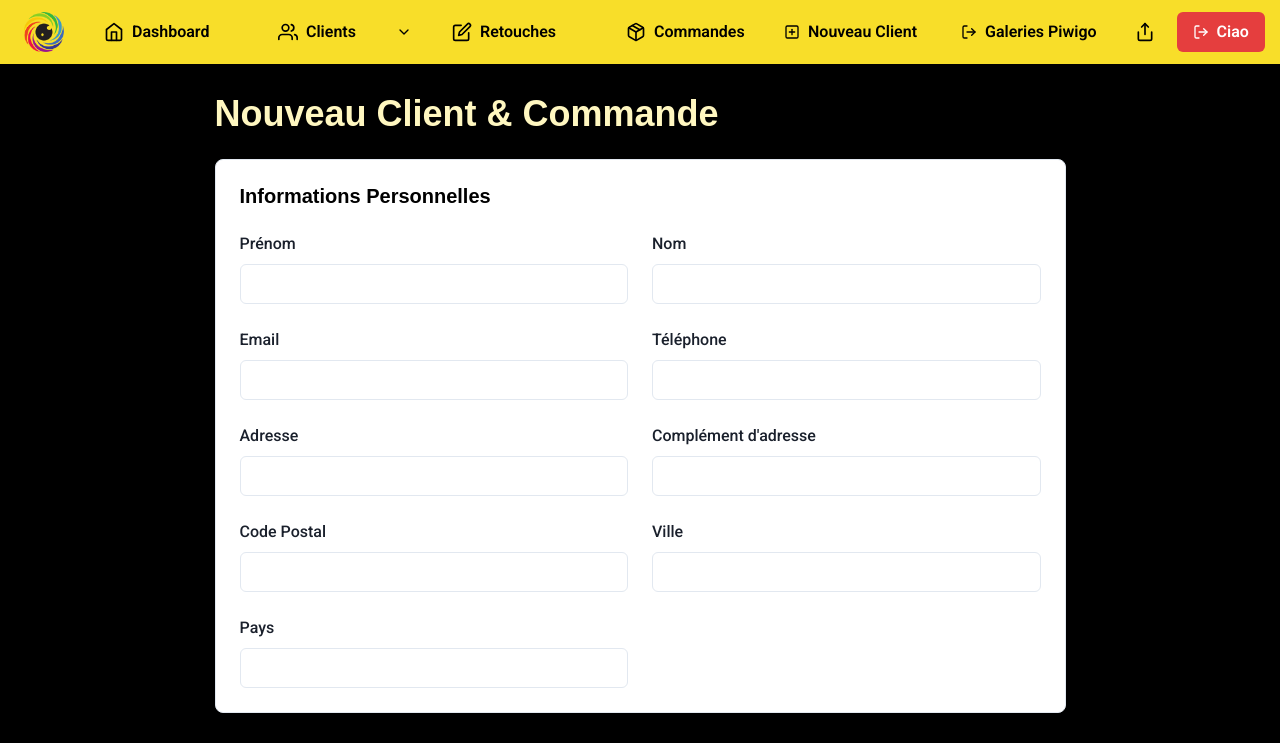
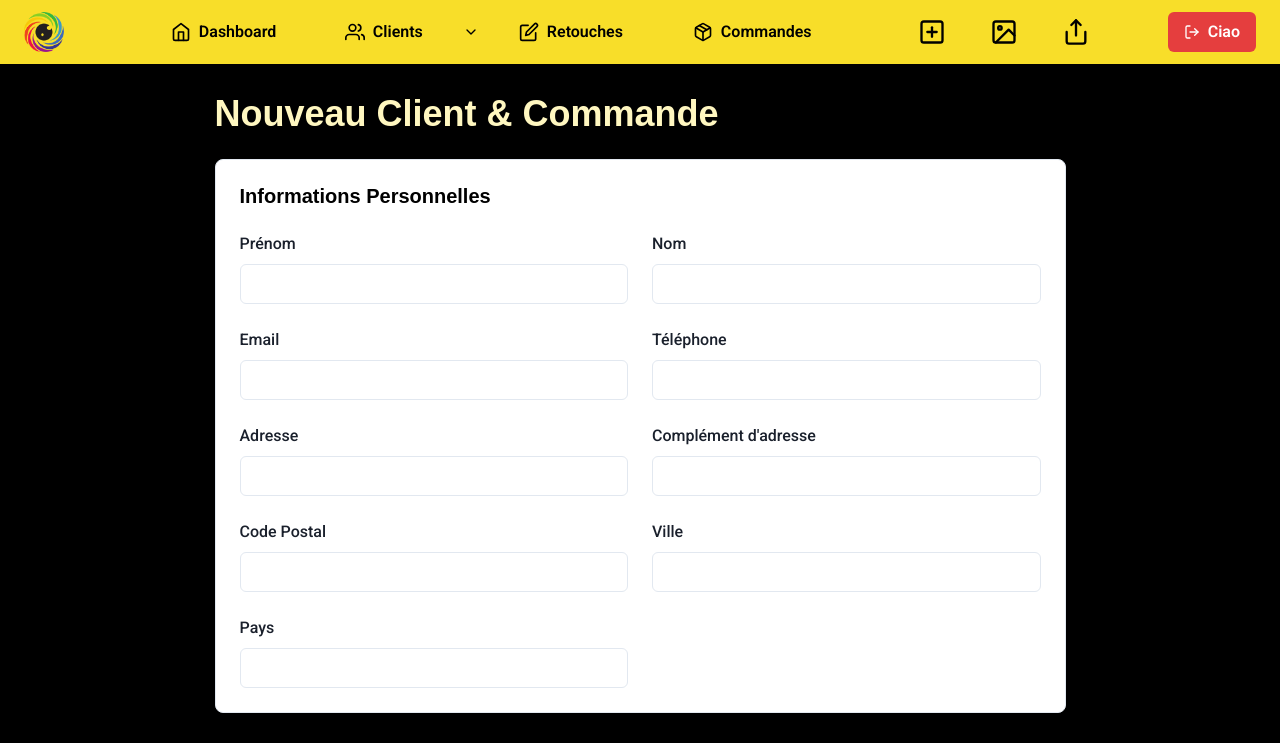
Before and after one commit to mehdiabakri/App-Iris-Gestion-MonoR, a React (Vite) app in the folder Iris-Gestion-Front/: page /clients/new in a window 1280 px wide. Shown: the top 743 px of the page. Built offline with nearby package versions, Linux system fonts and the light colour scheme; no server answers; sample sign-in values are in the browser's storage; a web font is replaced by a local one.

Commit message:
fix: correction probleme de compte des blocs sut homePage + quelques modif design

```diff
--- a/Iris-Gestion-Front/src/components/design/Topbar.tsx
+++ b/Iris-Gestion-Front/src/components/design/Topbar.tsx
@@ -32,13 +32,14 @@ import {
   FiPlusSquare,
   FiChevronDown,
   FiShare,
+  FiImage,
 } from "react-icons/fi";
 import { useRef, useEffect } from "react";
 import { FaUserPlus } from "react-icons/fa6";
 import { HamburgerIcon } from "@chakra-ui/icons";
 import ExportDateModal from "../modals/ExportDateModal";
 
-import logoSrc from '../../assets/logo-Iris-Gestion.png';
+import logoSrc from "../../assets/logo-Iris-Gestion.png";
 
 export default function Topbar() {
   const clients = useDisclosure();
@@ -275,35 +276,36 @@ export default function Topbar() {
             <NavItem icon={FiPackage} label="Commandes" to="/commandes" />
           </HStack>
 
-          <HStack spacing={3} display={{ base: "none", tablet: "flex" }}>
+          <HStack spacing={1} display={{ base: "none", tablet: "flex" }}>
+            <Tooltip label="Ajouter un client" placement="bottom">
             <Button
+              aria-label="Ajouter un client"
               as={RouterLink}
               to="/clients/new"
-              leftIcon={<FiPlusSquare />}
+              leftIcon={<FiPlusSquare fontSize="28px" />}
               variant="ghost"
               color="brand.700"
               _hover={{ bg: "whiteAlpha.200" }}
-            >
-              Nouveau Client
-            </Button>
+            ></Button>
+            </Tooltip>
+            <Tooltip label="Voir les galeries" placement="bottom">
               <Button
+                aria-label="Voir les galeries"
                 as={RouterLink}
                 to="https://www.galeries.mehdiabakri.fr/admin.php?page=albums"
-              leftIcon={<FiLogOut />}
+                leftIcon={<FiImage fontSize="28px" />}
                 variant="ghost"
                 color="brand.700"
                 _hover={{ bg: "whiteAlpha.200" }}
                 target="_blank"
                 rel="noopener noreferrer"
-            >
-              Galeries Piwigo
-            </Button>
+              ></Button>
+            </Tooltip>
             <Tooltip label="Exporter les données" placement="bottom">
-              <IconButton
+              <Button
                 aria-label="Exporter les données"
-                icon={<FiShare />}
+                leftIcon={<FiShare fontSize="28px" />}
                 onClick={handleExportClick}
-                isRound={true}
                 variant="ghost"
                 color="brand.700"
                 fontSize="xl"
@@ -315,6 +317,7 @@ export default function Topbar() {
               leftIcon={<FiLogOut />}
               colorScheme="red"
               variant="solid"
+              ml={50}
             >
               Ciao
             </Button>
@@ -328,7 +331,6 @@ export default function Topbar() {
             variant="ghost"
             color="brand.700"
           />
-
         </Flex>
       </Box>
       <ExportDateModal
@@ -342,7 +344,12 @@ export default function Topbar() {
           <DrawerBody mt={8}>
             {/* On recrée la navigation ici, verticalement */}
             <VStack align="stretch" spacing={4}>
-              <NavItem icon={FiHome} label="Dashboard" to="/" onClick={onClose} />
+              <NavItem
+                icon={FiHome}
+                label="Dashboard"
+                to="/"
+                onClick={onClose}
+              />
 
               {/* Menu Clients dans le drawer */}
               <NavItem
@@ -371,8 +378,18 @@ export default function Topbar() {
                 </VStack>
               </Collapse>
 
-              <NavItem icon={FiEdit} label="Retouches" to="/retouches" onClick={onClose} />
-              <NavItem icon={FiPackage} label="Commandes" to="/commandes" onClick={onClose} />
+              <NavItem
+                icon={FiEdit}
+                label="Retouches"
+                to="/retouches"
+                onClick={onClose}
+              />
+              <NavItem
+                icon={FiPackage}
+                label="Commandes"
+                to="/commandes"
+                onClick={onClose}
+              />
 
               <Button
                 as={RouterLink}
@@ -384,7 +401,6 @@ export default function Topbar() {
               >
                 Nouveau Client
               </Button>
-
             </VStack>
           </DrawerBody>
         </DrawerContent>
--- a/Iris-Gestion-Front/src/components/forms/ProductConfigurationField.tsx
+++ b/Iris-Gestion-Front/src/components/forms/ProductConfigurationField.tsx
@@ -73,7 +73,7 @@ const ProductConfigurationField = () => {
         <FormControl>
           <FormLabel>Catégorie</FormLabel>
           {isLoadingCategories ? <Spinner size="sm"/> : (
-            <Select placeholder="Choisir une catégorie" {...register("commande.categorie")} onChange={handleCategoryChange}>
+            <Select bg="white" placeholder="Choisir une catégorie" {...register("commande.categorie")} onChange={handleCategoryChange}>
               {categories?.map((cat: Categorie) => (
                 <option key={cat["@id"]} value={cat["@id"]}>{cat.nom}</option>
               ))}
@@ -86,7 +86,7 @@ const ProductConfigurationField = () => {
             <FormControl>
               <FormLabel>Produit</FormLabel>
               {isLoadingProduits ? <Spinner size="sm"/> : (
-                <Select placeholder="Choisir un produit" {...register("commande.produitBase")} onChange={handleProduitChange}>
+                <Select bg="white" placeholder="Choisir un produit" {...register("commande.produitBase")} onChange={handleProduitChange}>
                     {produits?.map((p: ProduitBase) => (
                       <option key={p["@id"]} value={p["@id"]}>{p.nom}</option>
                     ))}
@@ -103,7 +103,7 @@ const ProductConfigurationField = () => {
                   {optionsDisponiblesByType["Finition"] && (
                     <FormControl>
                       <FormLabel>Finition</FormLabel>
-                      <Select placeholder="Choisir une finition" {...register("commande.options_Finition")}>
+                      <Select bg="white" placeholder="Choisir une finition" {...register("commande.options_Finition")}>
                         {optionsDisponiblesByType["Finition"].map(opt => <option key={opt["@id"]} value={opt["@id"]}>{opt.nom}</option>)}
                       </Select>
                     </FormControl>
@@ -111,18 +111,18 @@ const ProductConfigurationField = () => {
                   {optionsDisponiblesByType["Taille"] && (
                     <FormControl>
                       <FormLabel>Taille</FormLabel>
-                      <Select placeholder="Choisir une taille" {...register("commande.options_Taille")}>
+                      <Select bg="white" placeholder="Choisir une taille" {...register("commande.options_Taille")}>
                         {optionsDisponiblesByType["Taille"].map(opt => <option key={opt["@id"]} value={opt["@id"]}>{opt.nom}</option>)}
                       </Select>
                     </FormControl>
                   )}
               </SimpleGrid>
               {optionsDisponiblesByType["Extra"] && (
-                <FormControl>
+                <FormControl bg="white" p={5} borderRadius={6}>
                   <FormLabel>Extras</FormLabel>
                   <Controller name="commande.options_Extra" control={control} defaultValue={[]} render={({ field }) => (
-                    <CheckboxGroup {...field}>
-                      <Stack direction={{ base: "column", md: "row" }} spacing={4}>
+                    <CheckboxGroup  {...field}>
+                      <Stack  direction={{ base: "column", md: "row" }} spacing={4}>
                         {optionsDisponiblesByType["Extra"].map(opt => <Checkbox key={opt['@id']} value={opt['@id']}>{opt.nom}</Checkbox>)}
                       </Stack>
                     </CheckboxGroup>
--- a/Iris-Gestion-Front/src/pages/DashboardPage.tsx
+++ b/Iris-Gestion-Front/src/pages/DashboardPage.tsx
@@ -40,7 +40,7 @@ const DashboardPage = () => {
         <Box mt={50} mb={110}>
           <Heading color="white" mb={5}>Ventes du mois</Heading>
           {/* Section des KPIs */}
-          <SimpleGrid columns={{ base: 1, md: 2, lg: 4 }} spacing={6} mb={8}>
+          <SimpleGrid columns={{ base: 1, md: 3, lg: 5 }} spacing={6} mb={8}>
             <StatCard
               title="Tableaux"
               value={stats?.commandesTableaux ?? 0}
```
Also changed, not shown: 1 other file (tests, documents, lock files or other folders). Lines whose indentation alone changed are shown as unchanged.
